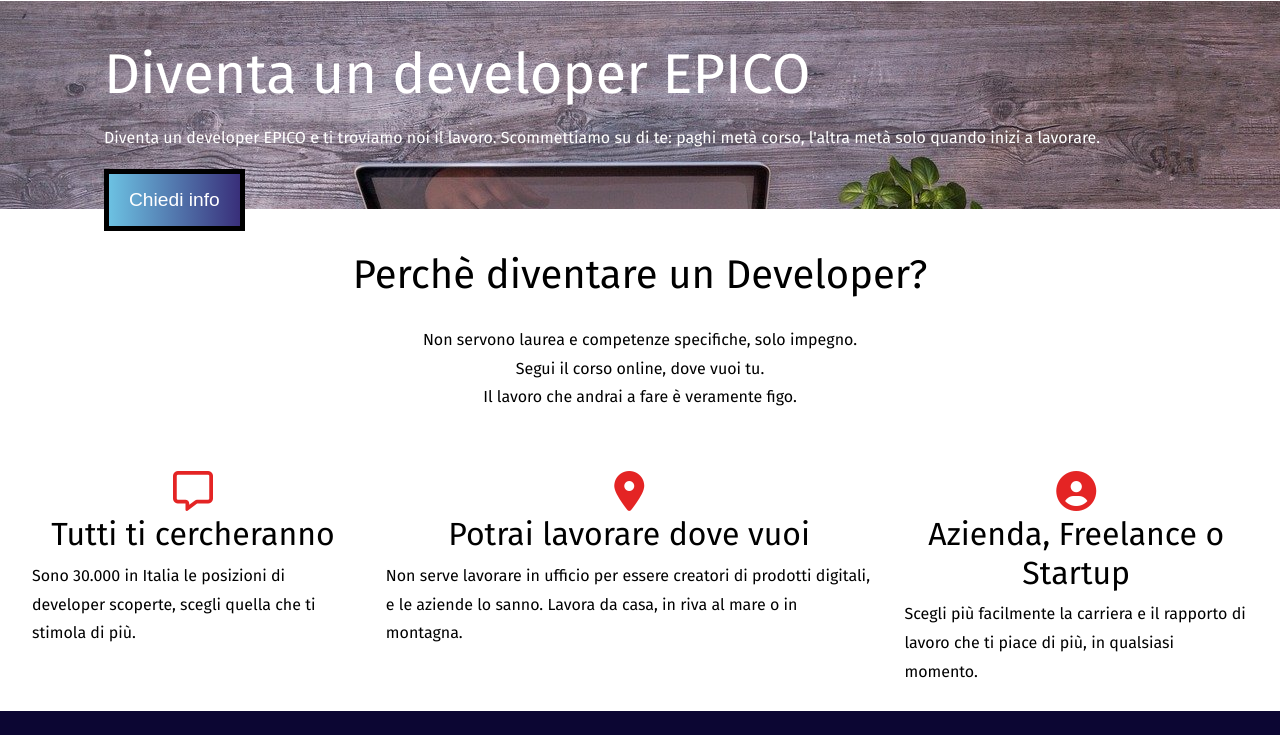
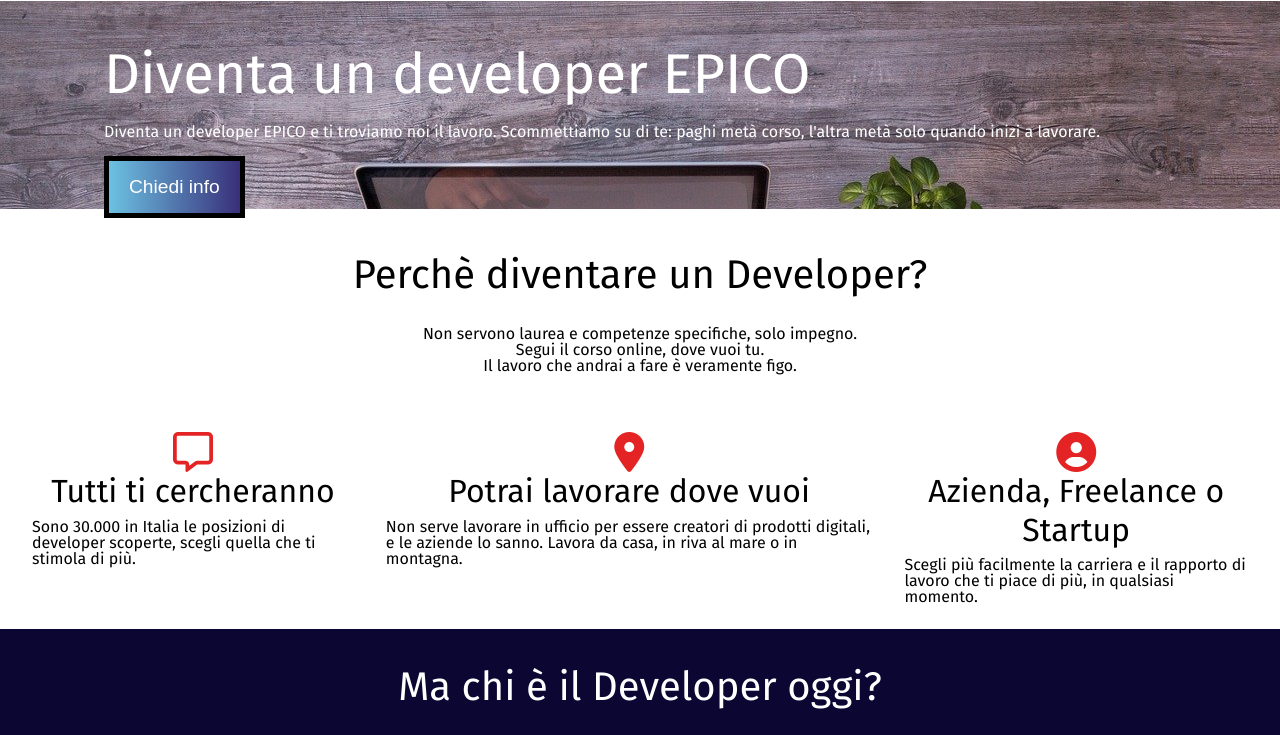
Before and after one commit to Giupeps/Prokect-Week-2, a plain HTML site: page index.html in a window 1280 px wide. Shown: the part 59-794 px from the top of the page. Drawn offline with Linux system fonts and the light colour scheme.

Commit message:
body flexed

```diff
--- a/assets/css/style index.css
+++ b/assets/css/style index.css
@@ -4,9 +4,11 @@
 body {
   color: #000;
   font-family: fira sans;
-  font-size: 1rem;
-  line-height: 1.8;
   width: 100%;
+  height: 100vh;
+  display: flex;
+  flex-direction: column;
+  justify-content: space-between;
 }
 
 h1 {
```
